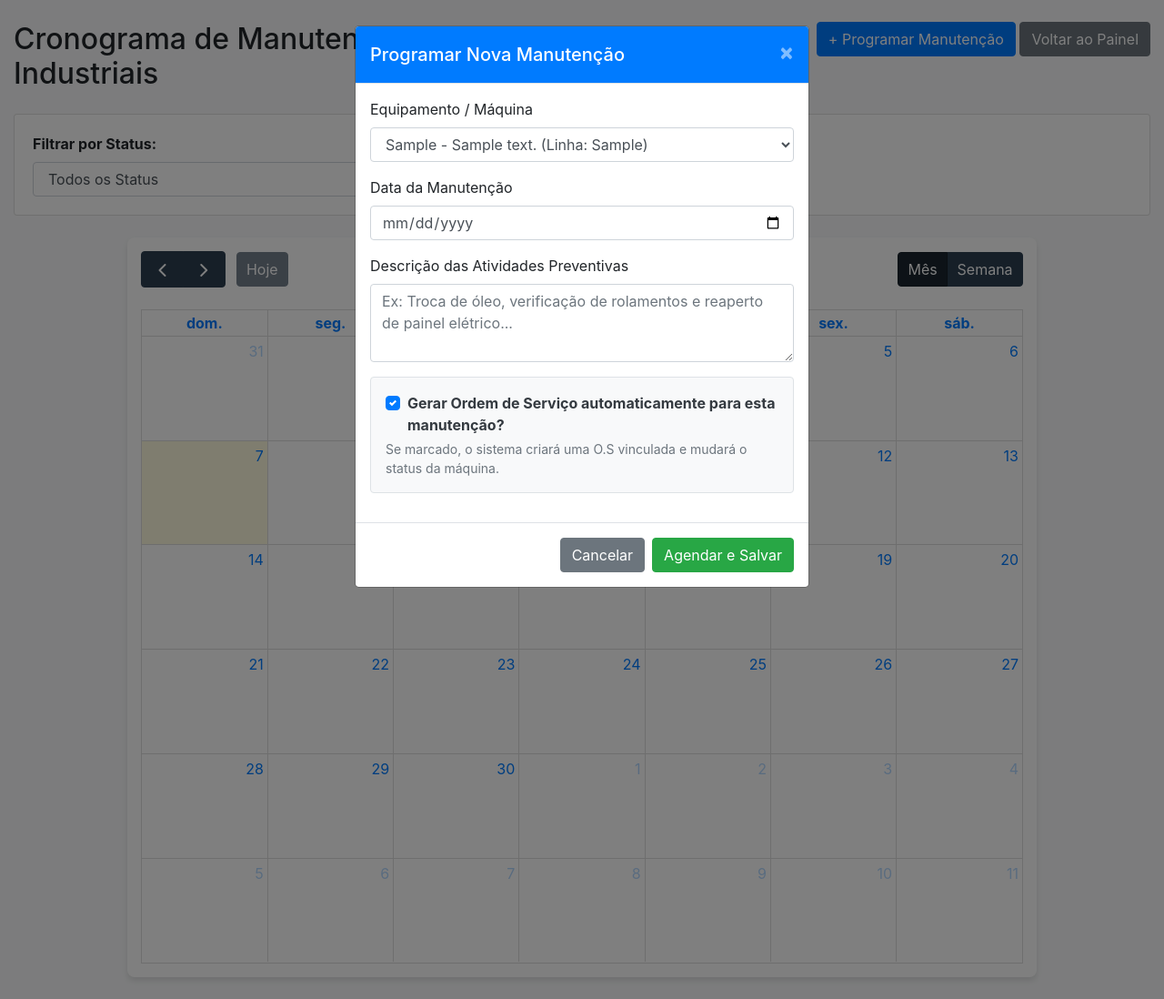
After one commit to fabioj86/GestorPecas, a Flask app: page /manutencao/calendario in a window 1280 px wide, after a click on "+ Programar Manutenção". The commit adds this page. Shown: the top 1098 px of the page at 91% size. Run offline with Flask 3, Linux system fonts and the light colour scheme; a user stored in the database is signed in; tables that the repository leaves empty hold one stand-in row (values such as "Sample post"); lists and menus that the app fills with data are empty.

Commit message:
Foi adicionado a rotina Calendario de manutenção. Para gerenciamento programação de manutenção das maquinas. A mesma é possivel realizar pesquisa por status da manutenção, e a geração de ordem de serviço automatica.

```diff
--- a/app.py
+++ b/app.py
@@ -9,7 +9,7 @@ import os
 from models import (
     db, Usuario, Item, Maquina, MovimentacaoEstoque,
     OrdemServico, AuditLog, ItemImagem, MaquinaImagem,
-    OrdemServicoImagem, OrdemServicoItemPrevisto
+    OrdemServicoImagem, OrdemServicoItemPrevisto, ManutencaoProgramada
 )
 from config import Config
 
@@ -130,7 +130,6 @@ def novo_usuario():
     return redirect(url_for('listar_usuarios'))
 
 
-
 # -----------------------------------------------------------------------------
 # ROTA: DASHBOARD PRINCIPAL (PAINEL DE CONTROLE)
 # -----------------------------------------------------------------------------
@@ -142,49 +141,36 @@ def dashboard():
     hoje = date.today()
     limite_alerta = hoje + timedelta(days=2)
 
-    # 1. Consultas para Peças e Máquinas
     total_pecas = Item.query.count()
     maquinas_operando = Maquina.query.filter_by(status='Operando').count()
 
-    # 2. Consultas para Ordens de Serviço Pendentes
     os_pendentes_list = OrdemServico.query.filter(OrdemServico.status != 'Concluída').all()
     total_pendentes = len(os_pendentes_list)
 
-    # Filtragem auxiliar por prazos críticos
     os_atrasadas = [os for os in os_pendentes_list if os.prazo_previsto < hoje]
     os_no_prazo_critico = [os for os in os_pendentes_list if hoje <= os.prazo_previsto <= limite_alerta]
 
-    # 3. Consulta para Alertas de Estoque Mínimo
     itens_alerta_list = Item.query.filter(Item.estoque_atual <= Item.estoque_minimo).all()
 
-    # Retorno unificado com todas as variáveis e apelidos necessários
     return render_template('paineldecontrole.html',
-                           # Peças e Estoque Geral
                            total_pecas=total_pecas,
                            total_itens=total_pecas,
                            pecas_cadastradas=total_pecas,
-
-                           # Máquinas Operando
                            maquinas_operando=maquinas_operando,
                            total_maquinas=maquinas_operando,
                            maquinas_ativas=maquinas_operando,
-
-                           # Ordens de Serviço (Múltiplas variações para segurança do Card)
                            total_pendentes=total_pendentes,
                            total_os=total_pendentes,
                            qtd_os=total_pendentes,
                            os_pendentes=total_pendentes,
-
-                           # Alertas de Estoque (Mapeamento completo incluindo a variável "alertas")
-                           alertas=itens_alerta_list,  # <--- CORREÇÃO AQUI
+                           alertas=itens_alerta_list,
                            itens_alerta=itens_alerta_list,
                            alertas_estoque=itens_alerta_list,
                            itens_estoque_minimo=itens_alerta_list,
                            produtos_alerta=itens_alerta_list,
-
-                           # Listas para prazos de O.S.
                            os_atrasadas=os_atrasadas,
                            os_no_prazo_critico=os_no_prazo_critico)
+
 
 # -----------------------------------------------------------------------------
 # ROTA: PESQUISA E CONSULTA DE ITENS
@@ -277,41 +263,30 @@ def obter_detalhes_item(item_id):
     })
 
 
-# -----------------------------------------------------------------------------
-# ROTA API: OBTER DETALHES COMPLETOS DA MÁQUINA (MODAL VIA FETCH)
-# -----------------------------------------------------------------------------
 @app.route('/api/maquina/<int:maquina_id>', methods=['GET'])
 @login_required
 def obter_detalhes_maquina(maquina_id):
     maquina = Maquina.query.get_or_404(maquina_id)
     imagens = [img.caminho_arquivo for img in maquina.imagens]
 
-    # Coleta todas as Ordens de Serviço associadas
     ordens = maquina.ordens_servico
-
     tempo_parada_str = "0 horas (Equipamento Operando)"
     previsao_manutencao = "Nenhuma manutenção pendente"
     ordens_data = []
 
-    # Filtra ordens ativas para cálculo de parada e previsão
     ordens_ativas = [os for os in ordens if os.status in ['Pendente', 'Em Andamento']]
 
-    # 1. Cálculo do Tempo de Parada Atual
     if maquina.status != 'Operando' and ordens_ativas:
-        # Pega a ordem ativa mais antiga (quando o equipamento parou)
         os_inicial = min(ordens_ativas, key=lambda x: x.data_abertura)
         diferenca = datetime.utcnow() - os_inicial.data_abertura
-
         horas = int(diferenca.total_seconds() // 3600)
         minutos = int((diferenca.total_seconds() % 3600) // 60)
         tempo_parada_str = f"{horas}h {minutos}min"
 
-    # 2. Cálculo da Previsão de Manutenção (Prazo Limite Próximo)
     if ordens_ativas:
         os_proxima = min(ordens_ativas, key=lambda x: x.prazo_previsto)
         previsao_manutencao = os_proxima.prazo_previsto.strftime('%d/%m/%Y')
 
-    # 3. Formatação do Histórico / Programação de OS (Ordenado por data mais recente)
     ordens_ordenadas = sorted(ordens, key=lambda x: x.data_abertura, reverse=True)
     for os in ordens_ordenadas:
         ordens_data.append({
@@ -331,13 +306,9 @@ def obter_detalhes_maquina(maquina_id):
         'imagens': imagens,
         'tempo_parada': tempo_parada_str,
         'previsao_manutencao': previsao_manutencao,
-        'programacao_os': ordens_data[:5]  # Retorna as 5 mais recentes
+        'programacao_os': ordens_data[:5]
     })
 
-
-# -----------------------------------------------------------------------------
-# ROTA: LISTAR MÁQUINAS (ATUALIZADA PARA ENVIAR DADOS DA NOVA O.S. GLOBAL)
-# -----------------------------------------------------------------------------
 
 @app.route('/maquinas')
 @login_required
@@ -359,8 +330,6 @@ def listar_maquinas():
         query = query.filter(Maquina.linha.ilike(f'%{q_linha}%'))
 
     maquinas = query.order_by(Maquina.codigo).all()
-
-    # Consultas para alimentar os modais de abertura de Ordens de Serviço
     pecas_disponiveis = Item.query.all()
     todas_maquinas_cadastradas = Maquina.query.order_by(Maquina.codigo).all()
 
@@ -371,9 +340,6 @@ def listar_maquinas():
         todas_maquinas=todas_maquinas_cadastradas
     )
 
-# -----------------------------------------------------------------------------
-# ROTA: CADASTRAR NOVA MÁQUINA
-# -----------------------------------------------------------------------------
 
 @app.route('/maquina/nova', methods=['POST'])
 @login_required
@@ -390,7 +356,7 @@ def nova_maquina():
         flash(f'Erro: O código {codigo} já está cadastrado!', 'danger')
         return redirect(url_for('listar_maquinas'))
 
-    nova = Maquina(codigo=codigo, descricao=descricao, linha=linha, status=status)
+    nova = Maquina(codigo=codigo, descricao=descricao, Self=linha, status=status)
     db.session.add(nova)
     db.session.flush()
 
@@ -409,14 +375,9 @@ def nova_maquina():
     return redirect(url_for('listar_maquinas'))
 
 
-# -----------------------------------------------------------------------------
-# ROTA: EDITAR CADASTRO DA MÁQUINA (EXCLUSIVA ADMINISTRADOR)
-# -----------------------------------------------------------------------------
-
 @app.route('/maquina/editar/<int:maquina_id>', methods=['POST'])
 @login_required
 def editar_maquina(maquina_id):
-    # Proteção de segurança no nível do servidor (Backend)
     if current_user.role != 'Administrador':
         flash('Acesso negado: Apenas administradores podem editar o cadastro de equipamentos.', 'danger')
         return redirect(url_for('listar_maquinas'))
@@ -428,13 +389,11 @@ def editar_maquina(maquina_id):
     linha = request.form.get('linha')
     status = request.form.get('status')
 
-    # Validação: Impedir que o código alterado coincida com outra máquina já existente
     maquina_existente = Maquina.query.filter(Maquina.codigo == codigo, Maquina.id != maquina_id).first()
     if maquina_existente:
         flash(f'Erro: O código "{codigo}" já está em uso por outra máquina cadastrada!', 'danger')
         return redirect(url_for('listar_maquinas'))
 
-    # Atualização das propriedades do banco de dados
     maquina.codigo = codigo
     maquina.descricao = descricao
     maquina.linha = linha
@@ -444,29 +403,21 @@ def editar_maquina(maquina_id):
     flash(f'Equipamento {codigo} modificado com sucesso!', 'success')
     return redirect(url_for('listar_maquinas'))
 
-# -----------------------------------------------------------------------------
-# ROTA: EXCLUIR MÁQUINA (EXCLUSIVA ADMINISTRADOR)
-# -----------------------------------------------------------------------------
 
 @app.route('/maquina/excluir/<int:maquina_id>', methods=['POST'])
 @login_required
 def excluir_maquina(maquina_id):
-    # Validar segurança no nível do servidor
     if current_user.role != 'Administrador':
         flash('Acesso negado: Apenas administradores podem remover equipamentos.', 'danger')
         return redirect(url_for('listar_maquinas'))
 
     maquina = Maquina.query.get_or_404(maquina_id)
 
-    # Regra de Integridade: Impedir exclusão de máquina com histórico de manutenção ativo
     if maquina.ordens_servico:
-        flash(
-            f'Não é possível excluir a máquina "{maquina.codigo}" porque ela possui Ordens de Serviço vinculadas ao seu histórico.',
-            'danger')
+        flash(f'Não é possível excluir a máquina "{maquina.codigo}" porque ela possui Ordens de Serviço vinculadas ao seu histórico.', 'danger')
         return redirect(url_for('listar_maquinas'))
 
     try:
-        # 1. Remover arquivos físicos de imagens associados à máquina do disco
         for img in maquina.imagens:
             caminho_completo = os.path.join('static', img.caminho_arquivo)
             if os.path.exists(caminho_completo):
@@ -474,17 +425,12 @@ def excluir_maquina(maquina_id):
                     os.remove(caminho_completo)
                 except Exception as err:
                     print(f"Aviso: Não foi possível deletar o arquivo físico {caminho_completo}. Erro: {err}")
-
-            # Deletar registro da imagem na tabela MaquinaImagem
             db.session.delete(img)
 
-        # 2. Remover o registro da máquina
         codigo_removido = maquina.codigo
         db.session.delete(maquina)
         db.session.commit()
-
         flash(f'Máquina {codigo_removido} e suas dependências foram removidas com sucesso!', 'success')
-
     except Exception as e:
         db.session.rollback()
         flash(f'Erro interno ao tentar processar a exclusão: {str(e)}', 'danger')
@@ -492,35 +438,25 @@ def excluir_maquina(maquina_id):
     return redirect(url_for('listar_maquinas'))
 
 
-# ----------------------------------------------------------------------------
-# ROTA: FINALIZAR MANUTENÇÃO (BOTÃO FINALIZAR)
-# ----------------------------------------------------------------------------
-
 @app.route('/maquinas/finalizar-manutencao', methods=['POST'])
 @login_required
 def finalizar_manutencao():
     maquina_id = request.form.get('maquina_id')
     detalhes = request.form.get('detalhes')
 
-    # 1. Busca a máquina no banco de dados
     maquina = Maquina.query.get_or_404(maquina_id)
-
-    # 2. Atualiza o status da máquina para Operando
     maquina.status = 'Operando'
 
-    # 3. Localiza a Ordem de Serviço "Pendente" vinculada a essa máquina
-    # (Adaptado com base na estrutura padrão de relacionamentos do SQLAlchemy)
     ordem_aberta = OrdemServico.query.filter_by(maquina_id=maquina.id, status='Pendente').first()
 
     if ordem_aberta:
         ordem_aberta.status = 'Finalizada'
-        ordem_aberta.diagnostico_tecnico = detalhes  # Salva o texto inserido na OS
+        ordem_aberta.diagnostico_tecnico = detalhes
         ordem_aberta.data_fechamento = datetime.utcnow()
         flash(f'Manutenção finalizada! OS #{ordem_aberta.id} baixada e máquina liberada.', 'success')
     else:
         flash('Máquina atualizada para Operando, mas nenhuma O.S. pendente foi encontrada.', 'warning')
 
-    # 4. Grava no log de auditoria (se o seu sistema possuir a tabela AuditLog ativa)
     try:
         log = AuditLog(
             usuario_id=current_user.id,
@@ -531,12 +467,8 @@ def finalizar_manutencao():
         pass
 
     db.session.commit()
-    return redirect(url_for('listar_maquinas'))  # Ajuste o nome da rota se necessário
+    return redirect(url_for('listar_maquinas'))
 
-
-# ----------------------------------------------------------------------------
-# ROTA: PRORROGAR PRAZO DA MANUTENÇÃO (BOTÃO PRORROGAR)
-# ----------------------------------------------------------------------------
 
 @app.route('/maquinas/prorrogagar-manutencao', methods=['POST'])
 @login_required
@@ -549,34 +481,24 @@ def prorrogar_manutencao():
         flash('Erro: Você deve selecionar uma nova data para prorrogar o prazo.', 'danger')
         return redirect(url_for('listar_maquinas'))
 
-    # Converte a string de data vinda do HTML para um objeto date/datetime do Python
     novo_prazo = datetime.strptime(novo_prazo_str, '%Y-%m-%d').date()
-
-    # 1. Localiza a Ordem de Serviço "Pendente" dessa máquina
     ordem_aberta = OrdemServico.query.filter_by(maquina_id=maquina_id, status='Pendente').first()
 
     if ordem_aberta:
-        # 2. Atualiza o prazo limite e adiciona o histórico no texto descritivo
         ordem_aberta.prazo_previsto = novo_prazo
-
-        # Acrescenta uma nota na descrição ou logs da OS para não perder o histórico
         nota_historico = f"\n[Prorrogado em {datetime.now().strftime('%d/%m/%Y')} por {current_user.username}]: {detalhes}"
         if ordem_aberta.descricao_defeito:
             ordem_aberta.descricao_defeito += nota_historico
         else:
             ordem_aberta.descricao_defeito = nota_historico
 
-        flash(f'Prazo da OS #{ordem_aberta.id} prorrogado com sucesso para {novo_prazo.strftime("%d/%m/%Y")}.',
-              'success')
+        flash(f'Prazo da OS #{ordem_aberta.id} prorrogado com sucesso para {novo_prazo.strftime("%d/%m/%Y")}.', 'success')
     else:
         flash('Não foi encontrada nenhuma Ordem de Serviço aberta para adiar o prazo.', 'danger')
 
     db.session.commit()
     return redirect(url_for('listar_maquinas'))
 
-# -----------------------------------------------------------------------------
-# ROTA: CADASTRAR NOVO ITEM
-# -----------------------------------------------------------------------------
 
 @app.route('/item/novo', methods=['POST'])
 @login_required
@@ -607,9 +529,6 @@ def novo_item():
 
     return redirect(url_for('listar_itens'))
 
-# -----------------------------------------------------------------------------
-# ROTA: CONTROLE DE ESTOQUE
-# -----------------------------------------------------------------------------
 
 @app.route('/estoque/movimentar', methods=['POST'])
 @login_required
@@ -649,5 +568,114 @@ def movimentar_estoque():
     return redirect(url_for('listar_itens'))
 
 
+# -----------------------------------------------------------------------------
+# ROTAS: PROGRAMAÇÃO E CALENDÁRIO DE MANUTENÇÃO (ADM e TECNICO)
+# -----------------------------------------------------------------------------
+@app.route('/manutencao/calendario', methods=['GET'])
+@login_required
+def calendario_manutencao():
+    if current_user.role not in ['Administrador', 'Tecnico']:
+        flash('Acesso negado: Área restrita à equipe técnica.', 'danger')
+        return redirect(url_for('dashboard'))
+
+    hoje = date.today()
+    atrasadas = ManutencaoProgramada.query.filter(
+        ManutencaoProgramada.data_programada < hoje,
+        ManutencaoProgramada.status == 'Pendente'
+    ).all()
+    if atrasadas:
+        for manutencao in atrasadas:
+            manutencao.status = 'Em Atraso'
+        db.session.commit()
+
+    maquinas = Maquina.query.order_by(Maquina.codigo).all()
+    return render_template('calendario.html', maquinas=maquinas)
+
+
+@app.route('/api/manutencoes/eventos', methods=['GET'])
+@login_required
+def api_eventos_calendario():
+    if current_user.role not in ['Administrador', 'Tecnico']:
+        return jsonify({'erro': 'Não autorizado'}), 403
+
+    status_filtro = request.args.get('status', '')
+    query = ManutencaoProgramada.query
+
+    if status_filtro and status_filtro != '':
+        query = query.filter_by(status=status_filtro)
+
+    manutencoes = query.all()
+    eventos = []
+
+    for m in manutencoes:
+        cor = '#ffc107'  # Amarelo
+        if m.status == 'Em Atraso':
+            cor = '#dc3545'  # Vermelho
+        elif m.status == 'Concluida':
+            cor = '#28a745'  # Verde
+
+        eventos.append({
+            'id': m.id,
+            'title': f"[{m.maquina.codigo}] - Manutenção",
+            'start': m.data_programada.isoformat(),
+            'backgroundColor': cor,
+            'borderColor': cor,
+            'extendedProps': {
+                'maquina': m.maquina.descricao,
+                'linha': m.maquina.linha,
+                'descricao': m.descricao_atividades,
+                'status': m.status,
+                'os_id': m.os_gerada_id or 'Nenhuma'
+            }
+        })
+    return jsonify(eventos)
+
+
+@app.route('/manutencao/programar', methods=['POST'])
+@login_required
+def programar_manutencao():
+    if current_user.role not in ['Administrador', 'Tecnico']:
+        flash('Acesso negado!', 'danger')
+        return redirect(url_for('dashboard'))
+
+    maquina_id = request.form.get('maquina_id')
+    descricao = request.form.get('descricao_atividades')
+    data_str = request.form.get('data_programada')
+    gerar_os = request.form.get('gerar_os')
+
+    data_programada = datetime.strptime(data_str, '%Y-%m-%d').date()
+
+    nova_programacao = ManutencaoProgramada(
+        maquina_id=maquina_id,
+        descricao_atividades=descricao,
+        data_programada=data_programada,
+        status='Pendente'
+    )
+    db.session.add(nova_programacao)
+    db.session.flush()
+
+    if gerar_os == 'sim':
+        nova_os = OrdemServico(
+            maquina_id=maquina_id,
+            descricao_defeito=f"[PREVENTIVA PROGRAMADA] {descricao}",
+            prazo_previsto=data_programada,
+            status='Pendente'
+        )
+        db.session.add(nova_os)
+        db.session.flush()
+
+        maquina = Maquina.query.get(maquina_id)
+        if maquina:
+            maquina.status = 'Manutencao'
+
+        nova_programacao.os_gerada_id = nova_os.id
+        flash(f'Agendamento realizado e O.S. Nº {nova_os.id} gerada automaticamente!', 'success')
+    else:
+        flash('Manutenção programada com sucesso!', 'success')
+
+    db.session.commit()
+    return redirect(url_for('calendario_manutencao'))
+
+
 if __name__ == '__main__':
     app.run(debug=True)
--- /dev/null
+++ b/templates/calendario.html
@@ -0,0 +1,182 @@
+<!DOCTYPE html>
+<html lang="pt-br">
+<head>
+    <meta charset="UTF-8">
+    <title>Calendário de Manutenção Preventiva</title>
+    <link rel="stylesheet" href="https://cdn.jsdelivr.net/npm/bootstrap@4.6.2/dist/css/bootstrap.min.css">
+    <link rel="stylesheet" href="https://cdn.jsdelivr.net/npm/fullcalendar@5.11.3/main.min.css">
+    <style>
+        #calendar { max-width: 80%; margin: 0 auto; background: #fff; padding: 15px; border-radius: 8px; box-shadow: 0 4px 6px rgba(0,0,0,0.1); }
+        .fc-event { cursor: pointer; }
+    </style>
+</head>
+<body class="bg-light">
+
+<div class="container-fluid mt-4">
+    <div class="row mb-3">
+        <div class="col-md-6">
+            <h2><i class="form-icon"></i> Cronograma de Manutenções Industriais</h2>
+        </div>
+        <div class="col-md-6 text-right">
+            <button class="btn btn-primary" data-toggle="modal" data-target="#modalNovoAgendamento">+ Programar Manutenção</button>
+            <a href="/dashboard" class="btn btn-secondary">Voltar ao Painel</a>
+        </div>
+    </div>
+
+    <div class="card mb-4">
+        <div class="card-body row">
+            <div class="col-md-4">
+                <label><b>Filtrar por Status:</b></label>
+                <select id="filtroStatus" class="form-control" onchange="recarregarEventos()">
+                    <option value="">Todos os Status</option>
+                    <option value="Pendente">Pendentes</option>
+                    <option value="Em Atraso">Em Atraso</option>
+                    <option value="Concluida">Concluídas</option>
+                </select>
+            </div>
+        </div>
+    </div>
+
+    <div class="row">
+        <div class="col-12">
+            <div id="calendar"></div>
+        </div>
+    </div>
+</div>
+
+<div class="modal fade" id="modalNovoAgendamento" tabindex="-1" role="dialog" aria-hidden="true">
+    <div class="modal-dialog" role="document">
+        <form action="/manutencao/programar" method="POST" class="modal-content">
+            <div class="modal-header bg-primary text-white">
+                <h5 class="modal-title">Programar Nova Manutenção</h5>
+                <button type="button" class="close text-white" data-dismiss="modal" aria-label="Close">
+                    <span aria-hidden="true">&times;</span>
+                </button>
+            </div>
+            <div class="modal-body">
+                <div class="form-group">
+                    <label>Equipamento / Máquina</label>
+                    <select name="maquina_id" class="form-control" required>
+                        {% for m in maquinas %}
+                        <option value="{{ m.id }}">{{ m.codigo }} - {{ m.descricao }} (Linha: {{ m.linha }})</option>
+                        {% endfor %}
+                    </select>
+                </div>
+                <div class="form-group">
+                    <label>Data da Manutenção</label>
+                    <input type="date" name="data_programada" class="form-control" required>
+                </div>
+                <div class="form-group">
+                    <label>Descrição das Atividades Preventivas</label>
+                    <textarea name="descricao_atividades" class="form-control" rows="3" placeholder="Ex: Troca de óleo, verificação de rolamentos e reaperto de painel elétrico..." required></textarea>
+                </div>
+
+                <div class="form-group bg-light p-3 border rounded">
+                    <div class="custom-control custom-checkbox">
+                        <input type="checkbox" class="custom-control-input" id="gerar_os" name="gerar_os" value="sim" checked>
+                        <label class="custom-control-label text-dark font-weight-bold" for="gerar_os">
+                            Gerar Ordem de Serviço automaticamente para esta manutenção?
+                        </label>
+                    </div>
+                    <small class="text-muted d-block mt-1">Se marcado, o sistema criará uma O.S vinculada e mudará o status da máquina.</small>
+                </div>
+            </div>
+            <div class="modal-footer">
+                <button type="button" class="btn btn-secondary" data-dismiss="modal">Cancelar</button>
+                <button type="submit" class="btn btn-success">Agendar e Salvar</button>
+            </div>
+        </form>
+    </div>
+</div>
+
+<div class="modal fade" id="modalDetalhesManutencao" tabindex="-1" role="dialog" aria-hidden="true">
+    <div class="modal-dialog" role="document">
+        <div class="modal-content">
+            <div class="modal-header bg-dark text-white">
+                <h5 class="modal-title" id="detalheTitulo">Detalhes do Agendamento</h5>
+                <button type="button" class="close text-white" data-dismiss="modal" aria-label="Close">
+                    <span aria-hidden="true">&times;</span>
+                </button>
+            </div>
+            <div class="modal-body">
+                <p><b>Equipamento:</b> <span id="detalheMaquina"></span></p>
+                <p><b>Setor/Linha:</b> <span id="detalheLinha"></span></p>
+                <p><b>Status Atual:</b> <span id="detalheStatus" class="badge"></span></p>
+                <p><b>O.S. Vinculada:</b> <span id="detalheOS" class="badge badge-secondary"></span></p>
+                <hr>
+                <h6><b>Atividades Planejadas:</b></h6>
+                <div class="p-3 bg-light border rounded" id="detalheDescricao"></div>
+            </div>
+            <div class="modal-footer">
+                <button type="button" class="btn btn-secondary" data-dismiss="modal">Fechar</button>
+            </div>
+        </div>
+    </div>
+</div>
+
+<script src="https://cdn.jsdelivr.net/npm/jquery@3.5.1/dist/jquery.min.js"></script>
+<script src="https://cdn.jsdelivr.net/npm/bootstrap@4.6.2/dist/js/bootstrap.bundle.min.js"></script>
+<script src="https://cdn.jsdelivr.net/npm/fullcalendar@5.11.3/main.min.js"></script>
+<script src="https://cdn.jsdelivr.net/npm/fullcalendar@5.11.3/locales/pt-br.js"></script>
+
+<script>
+    var calendar;
+
+    document.addEventListener('DOMContentLoaded', function() {
+        var calendarEl = document.getElementById('calendar');
+
+        calendar = new FullCalendar.Calendar(calendarEl, {
+            locale: 'pt-br',
+            initialView: 'dayGridMonth', // Visão mensal padrão grande
+            headerToolbar: {
+                left: 'prev,next today',
+                center: 'title',
+                right: 'dayGridMonth,timeGridWeek'
+            },
+            events: '/api/manutencoes/eventos', // Rota que criamos no Flask
+
+            // Evento de clique em uma data marcada
+            eventClick: function(info) {
+                var props = info.event.extendedProps;
+
+                // Mapeia os dados nos campos do modal de visualização
+                document.getElementById('detalheTitulo').innerText = info.event.title;
+                document.getElementById('detalheMaquina').innerText = props.maquina;
+                document.getElementById('detalheLinha').innerText = props.linha;
+                document.getElementById('detalheDescricao').innerText = props.descricao;
+                document.getElementById('detalheOS').innerText = "Nº " + props.os_id;
+
+                var statusBadge = document.getElementById('detalheStatus');
+                statusBadge.innerText = props.status;
+                statusBadge.className = "badge ";
+                if(props.status === 'Pendente') statusBadge.classList.add('badge-warning');
+                else if(props.status === 'Em Atraso') statusBadge.classList.add('badge-danger');
+                else statusBadge.classList.add('badge-success');
+
+                // Abre o modal de exibição
+                $('#modalDetalhesManutencao').modal('show');
+            }
+        });
+
+        calendar.render();
+    });
+
+// Função correta para atualizar os filtros dinâmicos no FullCalendar v5+
+function recarregarEventos() {
+    var statusSelecionado = document.getElementById('filtroStatus').value;
+
+    // Remove a origem de dados antiga
+    calendar.removeAllEventSources();
+
+    // Adiciona a nova origem passando o parâmetro de forma limpa como um objeto customizado
+    calendar.addEventSource({
+        url: '/api/manutencoes/eventos',
+        extraParams: {
+            status: statusSelecionado
+        }
+    });
+}
+
+</script>
+</body>
+</html>
```
Also changed, not shown: models.py (+22 -1 lines), templates/base.html (+30 -13 lines).
